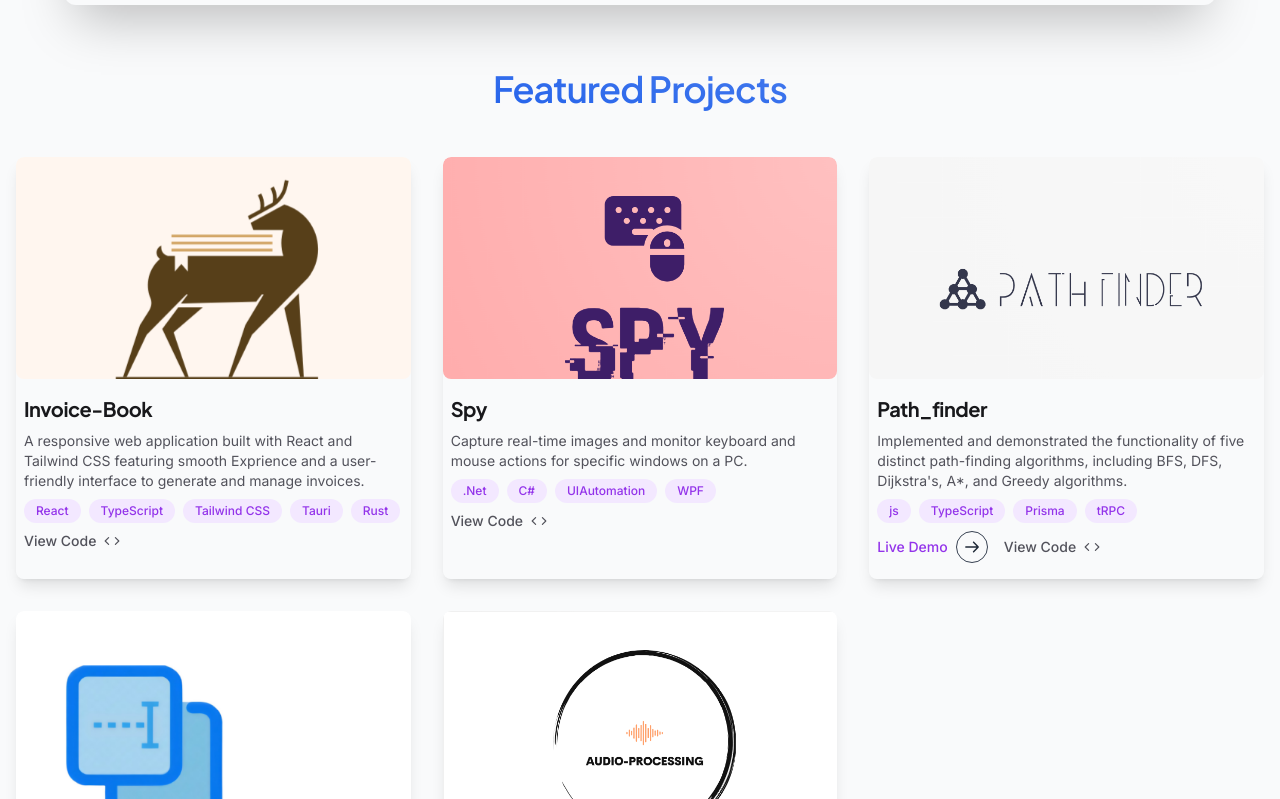
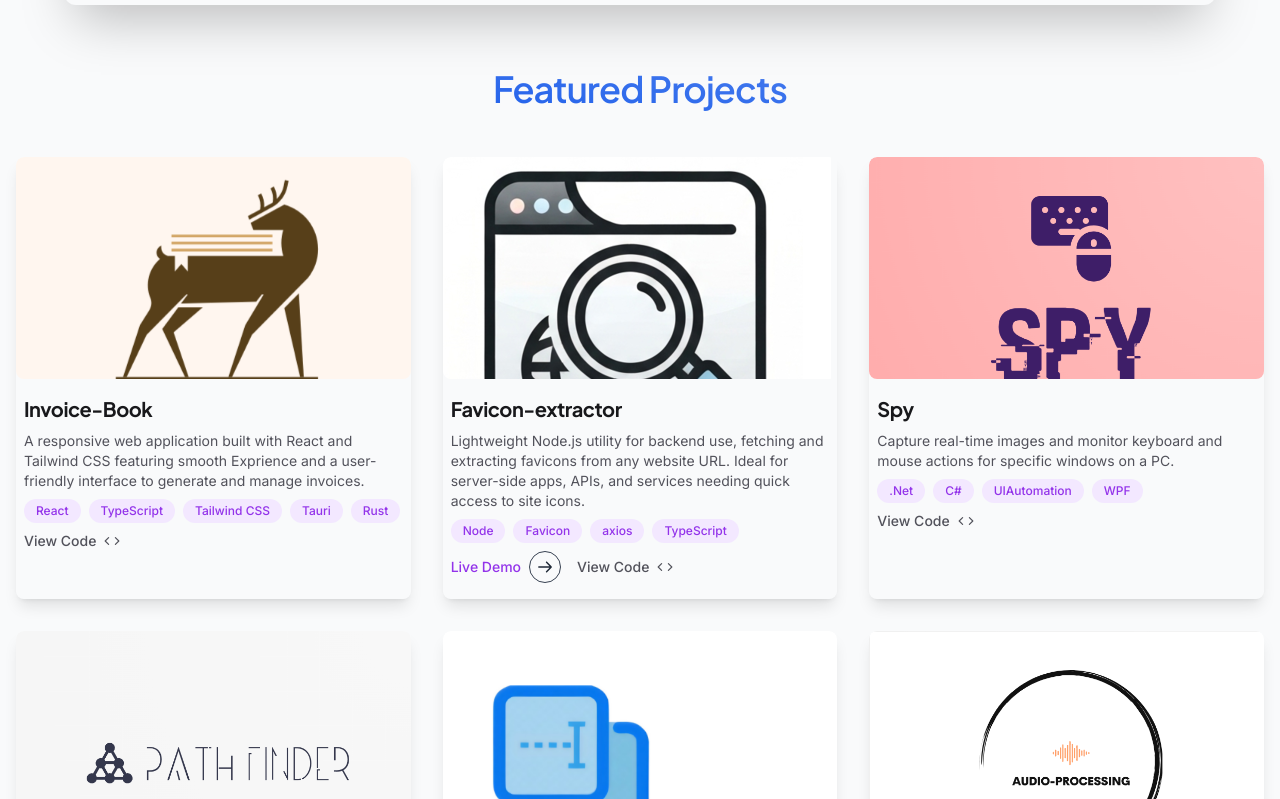
Before and after one commit to NitishKumar078/NitishPortfolio, a React (Vite) app: page / in a window 1280 px wide. Shown: the part 2815-3614 px from the top of the page. Built offline with nearby package versions, Linux system fonts and the light colour scheme; no server answers; the HTML template or start-up script is replaced by a standard one; a web font is replaced by a local one.

Commit message:
Add favicon extractor project to ProjectsGrid and include favicon asset

```diff
--- a/src/projects/ProjectsGrid.tsx
+++ b/src/projects/ProjectsGrid.tsx
@@ -4,6 +4,7 @@ import spy from "../assets/spy.png";
 import TextExt from "../assets/TextExt.png";
 import AudioProcessing from "../assets/AudioProcessing.png";
 import pathfinder from "../assets/pathfinder.png";
+import favicon from "../assets/faviconExt.png";
 
 const projects = [
   {
@@ -14,6 +15,16 @@ const projects = [
     technologies: ["React", "TypeScript", "Tailwind CSS", "Tauri", "Rust"],
     imageUrl: invoice,
     githubUrl: "https://github.com/NitishKumar078/Invoice-Book",
+  },
+  {
+    key: "Favicon-extractor",
+    title: "Favicon-extractor",
+    description:
+      "Lightweight Node.js utility for backend use, fetching and extracting favicons from any website URL. Ideal for server-side apps, APIs, and services needing quick access to site icons.",
+    technologies: ["Node", "Favicon", "axios", "TypeScript"],
+    imageUrl: favicon,
+    liveUrl: "https://favicon-extractor.vercel.app/",
+    githubUrl: "https://github.com/NitishKumar078/favicon-extractor",
   },
   {
     key: "Spy",
```
Also changed, not shown: src/assets/faviconExt.png (added), 1 other file (tests, documents, lock files or other folders).
